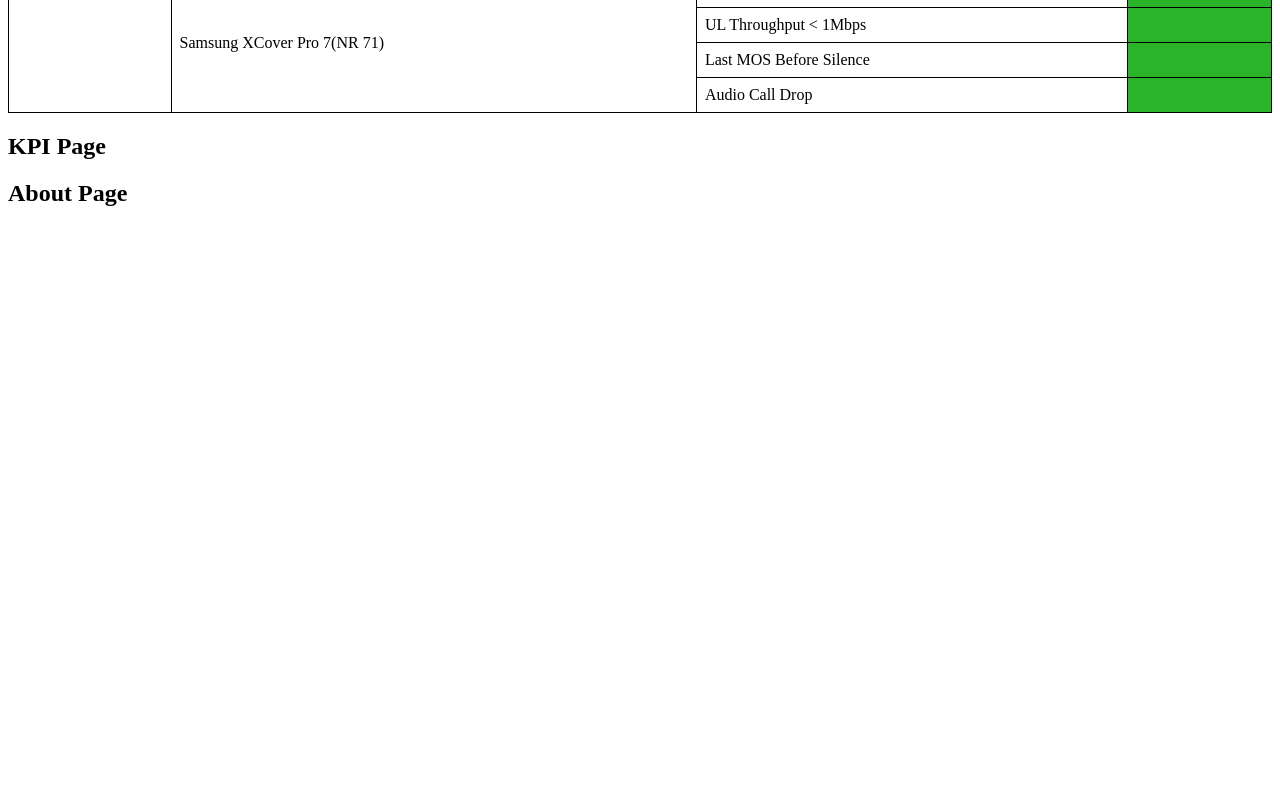
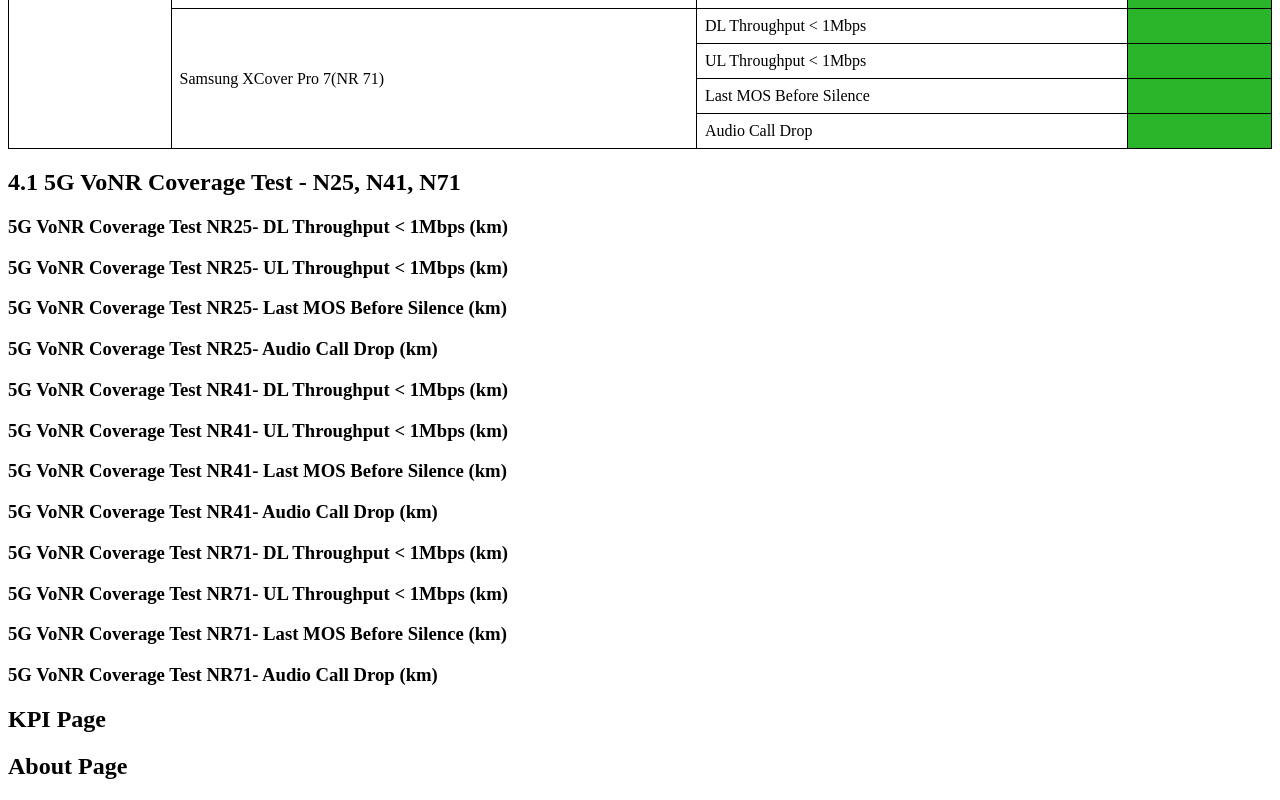
Before and after one commit to LiJieSu0/Fit4Launch_Report, a React (Create React App) app in the folder report-generator-app/: page / in a window 1280 px wide. Shown: the part 1911-2711 px from the top of the page. Before the commit the page ends 2138 px from the top, so only its background shows below. Built offline with nearby package versions, Linux system fonts and the light colour scheme.

Commit message:
add table area for coverage

```diff
--- a/report-generator-app/src/App.js
+++ b/report-generator-app/src/App.js
@@ -1,3 +1,4 @@
+import './StyleScript/Restricted_Report_Style.css';
 import CoverPage from './CommonPage/CoverPage';
 import ContentsIndexPage from './CommonPage/ContentsIndexPage';
 import CpSummaryPage from './ReportDetails/CallPerformance/CpSummaryPage';
@@ -7,7 +8,6 @@ import ReportFooter from './CommonPage/ReportFooter';
 import CallPerformanceDetails from './ReportDetails/CallPerformance/CallPerformanceDetails';
 import KpiPage from './CommonPage/KpiPage';
 import AboutPage from './CommonPage/AboutPage';
-import './StyleScript/Restricted_Report_Style.css';
 import VqSummaryPage from './ReportDetails/VoiceQuality/VqSummaryPage';
 import VqDetailsPage from './ReportDetails/VoiceQuality/VqDetailsPage';
 import CoverageSummaryPage from './ReportDetails/CoveragePerformance/CoverageSummaryPage';
--- a/report-generator-app/src/ReportDetails/CoveragePerformance/CoverageDetails.js
+++ b/report-generator-app/src/ReportDetails/CoveragePerformance/CoverageDetails.js
@@ -4,10 +4,69 @@ function CoverageDetails() {
   return (
     <div>
         <div className='page-content'>
+        <h2>4.1 5G VoNR Coverage Test - N25, N41, N71</h2>
+        {/* ------NR25 */}
+        <h3>5G VoNR Coverage Test NR25- DL Throughput &lt; 1Mbps (km)</h3>
+        {/* NR25 DL table */}
+        </div>
+        <div className='page-content'>
+        <h3>5G VoNR Coverage Test NR25- UL Throughput &lt; 1Mbps (km)</h3>
+        {/* NR25 UL table */}
 
         </div>
         <div className='page-content'>
+        <h3>5G VoNR Coverage Test NR25- Last MOS Before Silence (km)</h3>
+        {/* NR25 MOS table */}
 
+        </div>
+        <div className='page-content'>
+        <h3>5G VoNR Coverage Test NR25- Audio Call Drop (km)</h3>
+        {/* NR25 Audio table */}
+        </div>
+
+        {/* ------NR41 */}
+        <div className='page-content'>
+        <h3>5G VoNR Coverage Test NR41- DL Throughput &lt; 1Mbps (km)</h3>
+        {/* NR41 DL table */}
+
+        </div>
+        <div className='page-content'>
+        <h3>5G VoNR Coverage Test NR41- UL Throughput &lt; 1Mbps (km)</h3>
+        {/* NR41 UL table */}
+
+        </div>
+        <div className='page-content'>
+        <h3>5G VoNR Coverage Test NR41- Last MOS Before Silence (km)</h3>
+        {/* NR41 MOS table */}
+
+        </div>
+        <div className='page-content'>
+        <h3>5G VoNR Coverage Test NR41- Audio Call Drop (km)</h3>
+        {/* NR41 Audio table */}
+        </div>
+
+        {/* ------NR71 */}
+        <div className='page-content'>
+        <h3>5G VoNR Coverage Test NR71- DL Throughput &lt; 1Mbps (km)</h3>
+        {/* NR71 DL table */}
+        </div>
+        <div className='page-content'>
+        <h3>5G VoNR Coverage Test NR71- UL Throughput &lt; 1Mbps (km)</h3>
+        {/* NR71 UL table */}
+
+        </div>
+        <div className='page-content'>
+        <h3>5G VoNR Coverage Test NR71- Last MOS Before Silence (km)</h3>
+        {/* NR71 MOS table */}
+        </div>
+        <div className='page-content'>
+        <h3>5G VoNR Coverage Test NR71- Audio Call Drop (km)</h3>
+        {/* NR71 Audio table */}
+        </div>
+
+
+        <div className='page-content'>
+        <h2></h2>
         </div>
     </div>
   );
```
